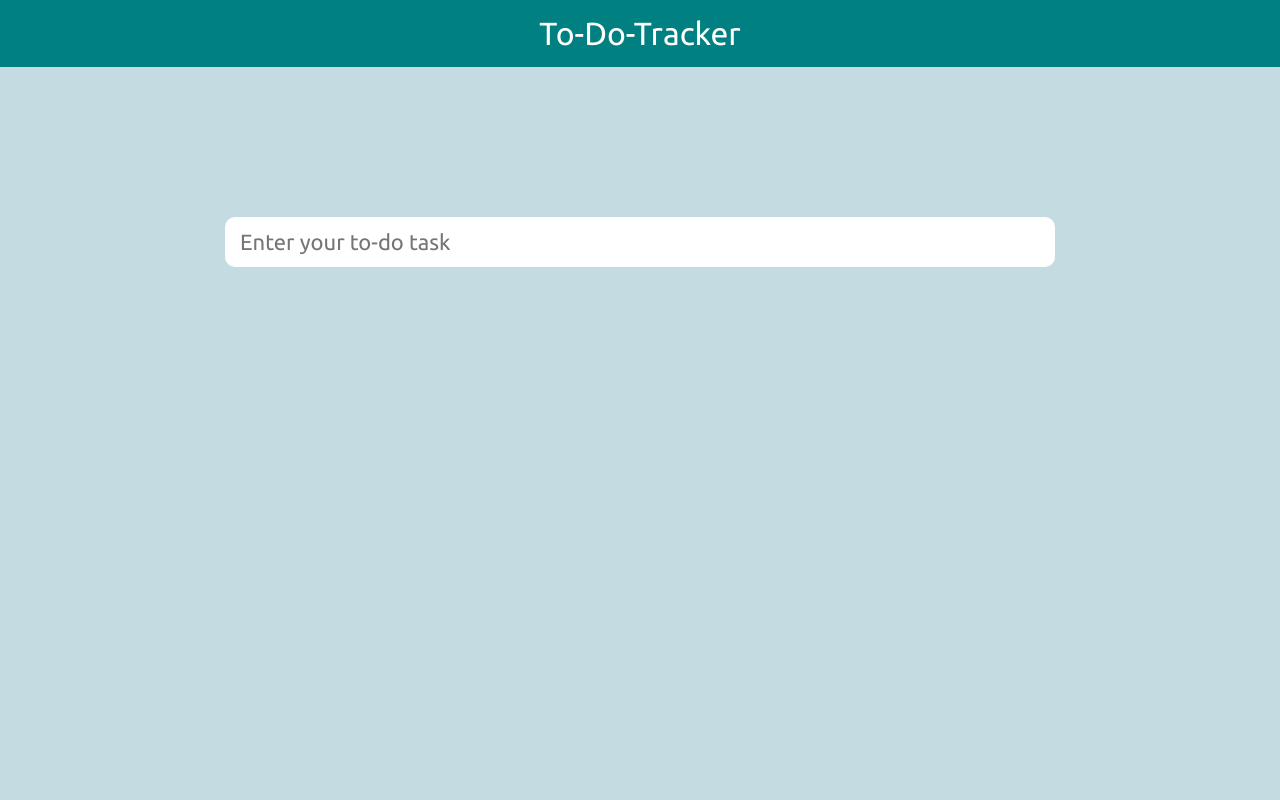
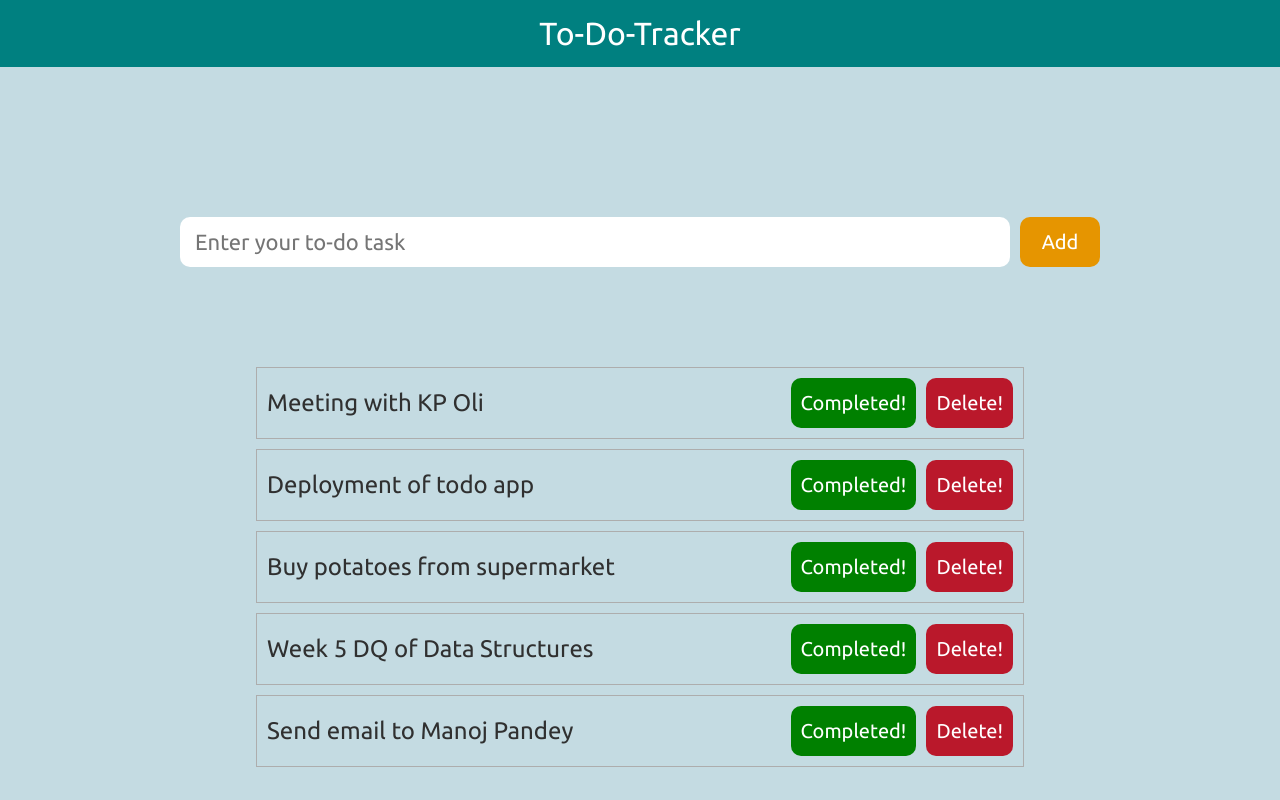
Before and after one commit to Shuffle10/ToDoList, a React (Vite) app: page / in a window 1280 px wide. Built offline with nearby package versions, Linux system fonts and the light colour scheme.

Commit message:
Listed items with a local data

```diff
--- a/src/App.jsx
+++ b/src/App.jsx
@@ -1,14 +1,38 @@
 import { useState } from 'react'
 import Inputbox from './components/InputBox'
 import Navbar from './components/Navbar'
+import Tasklist from './components/TaskList'
 
 function App() {
+
+  const [toDos, setToDos] = useState(
+    [
+      {title:"Meeting with KP Oli", isCompleted:false},
+      {title:"Deployment of todo app", isCompleted:true},
+      {title:"Buy potatoes from supermarket", isCompleted:true},
+      {title:"Week 5 DQ of Data Structures", isCompleted:false},
+      {title:"Send email to Manoj Pandey", isCompleted:true},
+    ]
+  )
+
+  const handleAdd = ()=>{
+    console.log("Added")
+  }
+
+  const handleCompleted = ()=>{
+    console.log("Completed")
+  }
+
+  const handleDelete = ()=>{
+    console.log("Deleted")
+  }
 
 
   return (
     <>
     <Navbar/>
-    <Inputbox/>
+    <Inputbox handleAdd={handleAdd}/>
+    <Tasklist toDos={toDos} handleCompleted={handleCompleted} handleDelete={handleDelete}/>
     </>
   )
 }
--- a/src/components/InputBox.jsx
+++ b/src/components/InputBox.jsx
@@ -1,8 +1,8 @@
-function Inputbox(){
+function Inputbox({handleAdd}){
  return(
     <div className="input-section">
         <input className="todo-box" type="text" name="toDo" id="toDo" placeholder="Enter your to-do task"/>
-        {/* <input type="datetime" name="time" id="time"/> */}
+        <button className="button" onClick={()=>handleAdd()}>Add</button>
     </div>
  )
 }
--- a/src/components/TaskList.jsx
+++ b/src/components/TaskList.jsx
@@ -0,0 +1,19 @@
+function Tasklist({toDos, handleCompleted, handleDelete}){
+ return(
+    <div className="task-container">
+    {toDos.map((item)=>(
+        <div className="task-item">
+            <p style={{color:'#303030'}}>  {item.title} </p>
+            <div className="button-container">
+            <button className="button" style={{backgroundColor:'green'}} onClick={()=> handleCompleted()}> Completed! </button>
+            <button className="button" style={{backgroundColor:'#ba182b'}} onClick={()=> handleDelete()}> Delete! </button>
+            </div>
+        </div>
+    ))}
+
+    </div>
+    )
+}
+
+
+export default Tasklist;
--- a/src/index.css
+++ b/src/index.css
@@ -21,6 +21,9 @@
     justify-content: center;
     margin-top: 150px;
     margin-bottom: 100px;
+    align-items: center;
+    /* gap: 15px; */
+
 }
 
 .todo-box{
@@ -32,3 +35,36 @@
     padding: 5px 15px;
     font-size: 22px;
 }
+
+.todo-box:focus{
+    outline: none;
+}
+
+.button{
+    min-width: 80px;
+    padding: 0px 10px;
+    margin-left: 10px;
+    height: 50px;
+    border: none;
+    background-color: rgb(230, 149, 0);
+    color: white;
+    font-size: 20px;
+    border-radius: 10px;
+    cursor: pointer;
+}
+
+.task-container{
+    width: 60%;
+    margin: auto;
+}
+
+.task-item{
+    display: flex;
+    align-items: center;
+    justify-content: space-between;
+    padding: 10px 10px;
+    border: 1px solid rgb(173, 173, 173);
+    min-height: 50px;
+    margin: 10px 0px;
+    font-size: 24px;
+}
```
